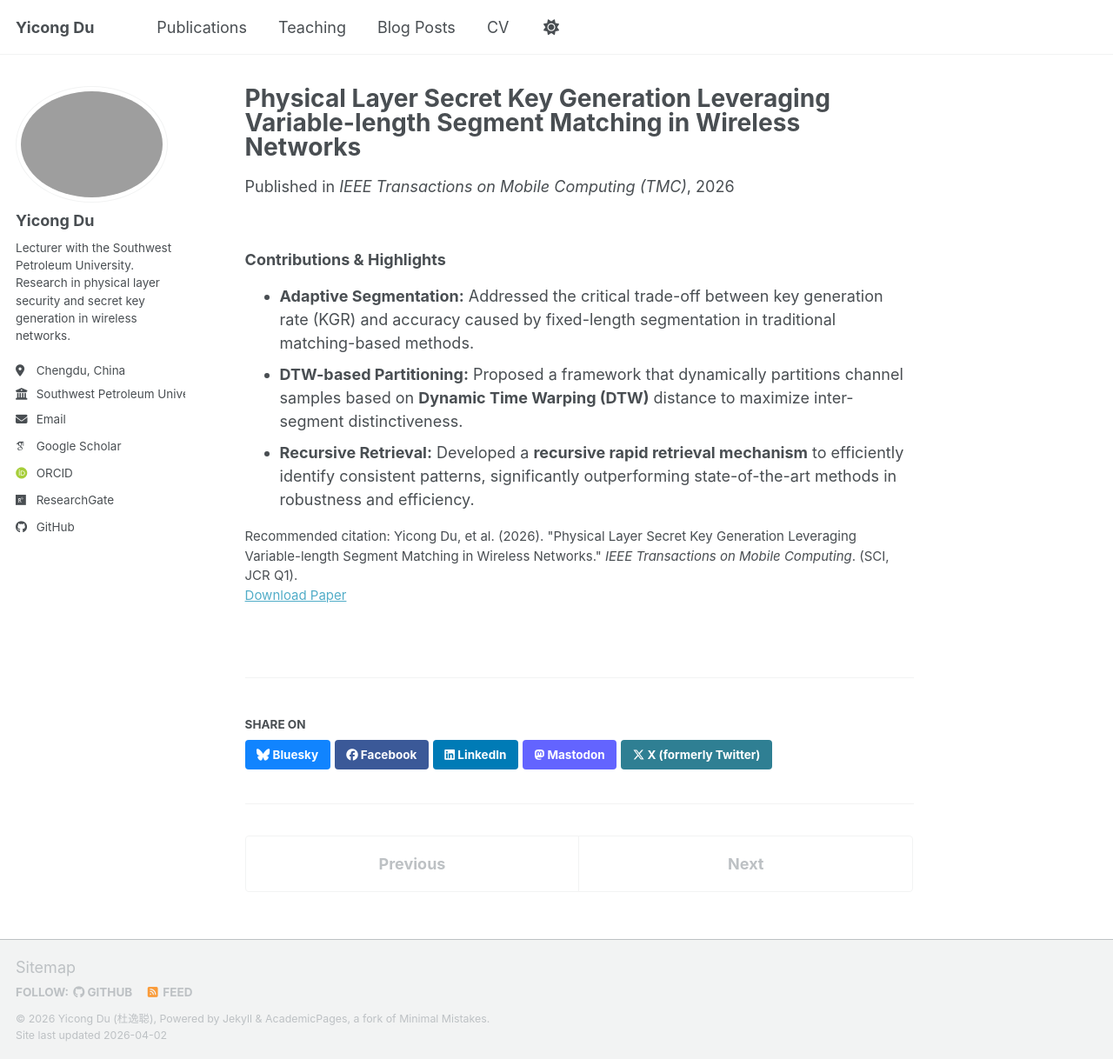
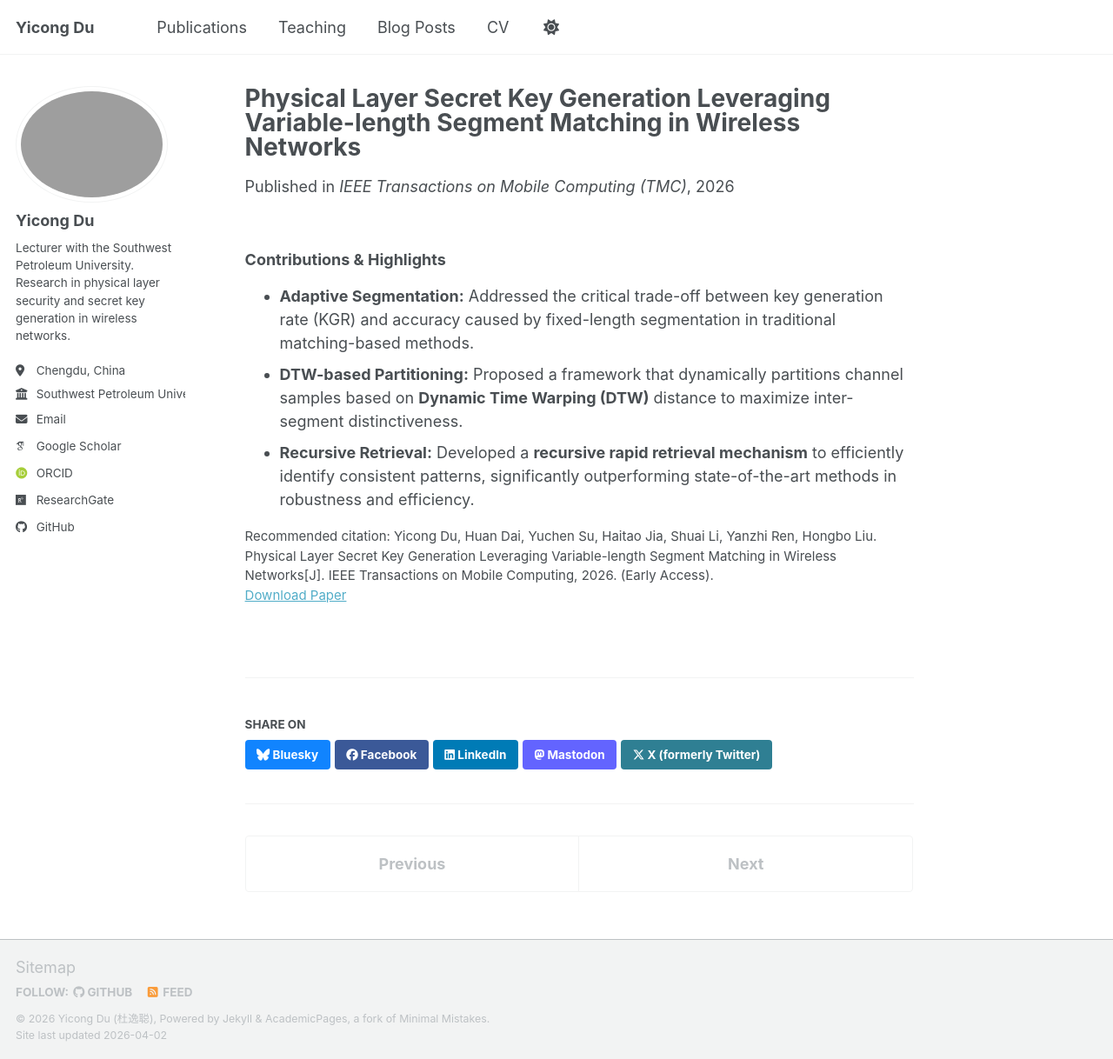
Before and after one commit to DozzzeN/yc_du, a Jekyll site: the page built from _publications/2026-01-01-variable-length-segment-matching.md, in a window 1280 px wide and 1218 px high. Shown: the whole window at 87% size. Built offline with Jekyll 4.4.1, drawn with Linux system fonts in a browser that asks for light colours; some web fonts are replaced; a script bundle is joined from its source files by our own code; library files that are not in the unit come from our copies.

Commit message:
Update citation format and authors in publication

```diff
--- a/_publications/2026-01-01-variable-length-segment-matching.md
+++ b/_publications/2026-01-01-variable-length-segment-matching.md
@@ -7,7 +7,7 @@ excerpt: 'This paper addresses the trade-off between key generation rate and acc
 date: 2026-01-01
 venue: 'IEEE Transactions on Mobile Computing (TMC)'
 paperurl: 'https://ieeexplore.ieee.org/journal/tmc'
-citation: 'Yicong Du, et al. (2026). "Physical Layer Secret Key Generation Leveraging Variable-length Segment Matching in Wireless Networks." <i>IEEE Transactions on Mobile Computing</i>. (SCI, JCR Q1).'
+citation: 'Yicong Du, Huan Dai, Yuchen Su, Haitao Jia, Shuai Li, Yanzhi Ren, Hongbo Liu. Physical Layer Secret Key Generation Leveraging Variable-length Segment Matching in Wireless Networks[J]. IEEE Transactions on Mobile Computing, 2026. (Early Access).'
 ---
 
 ### Contributions & Highlights
```
